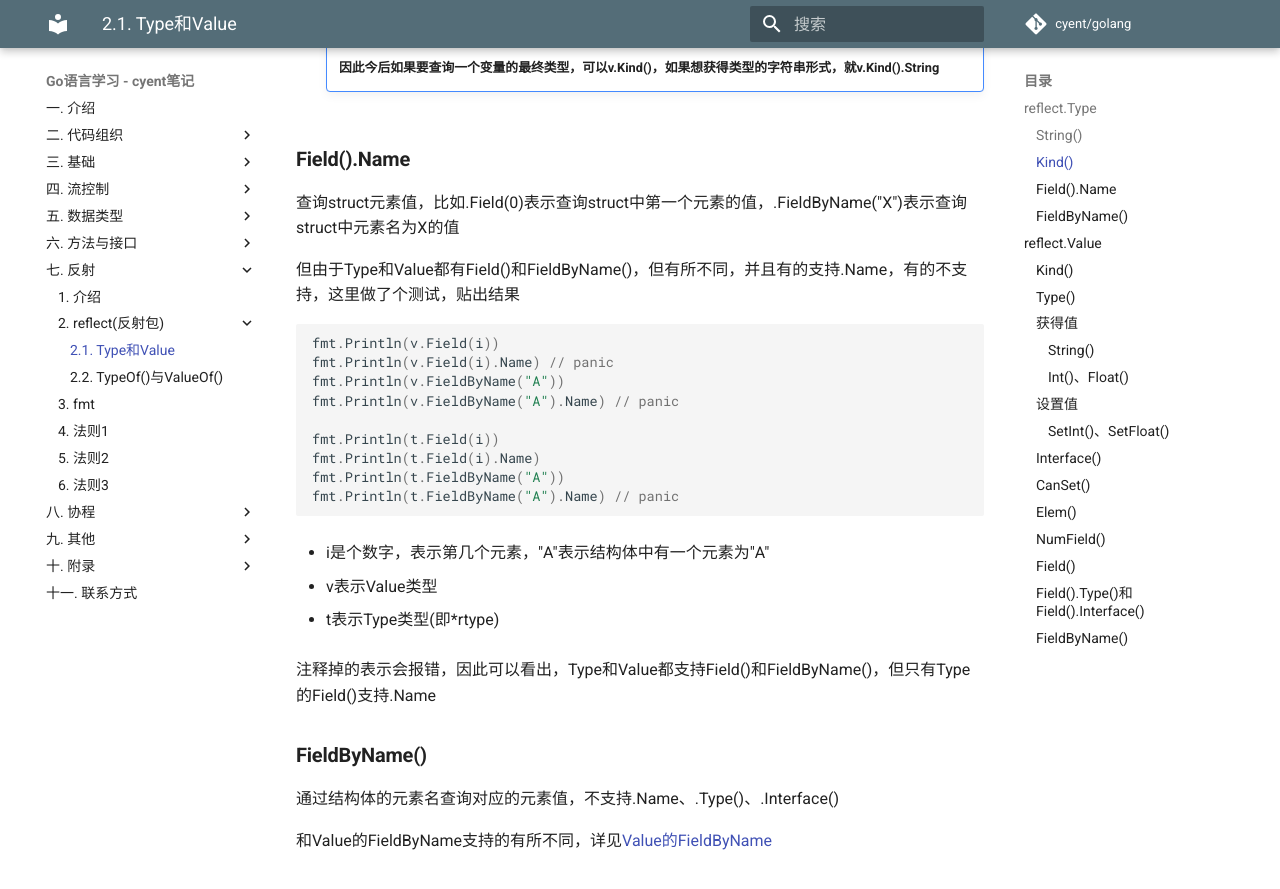
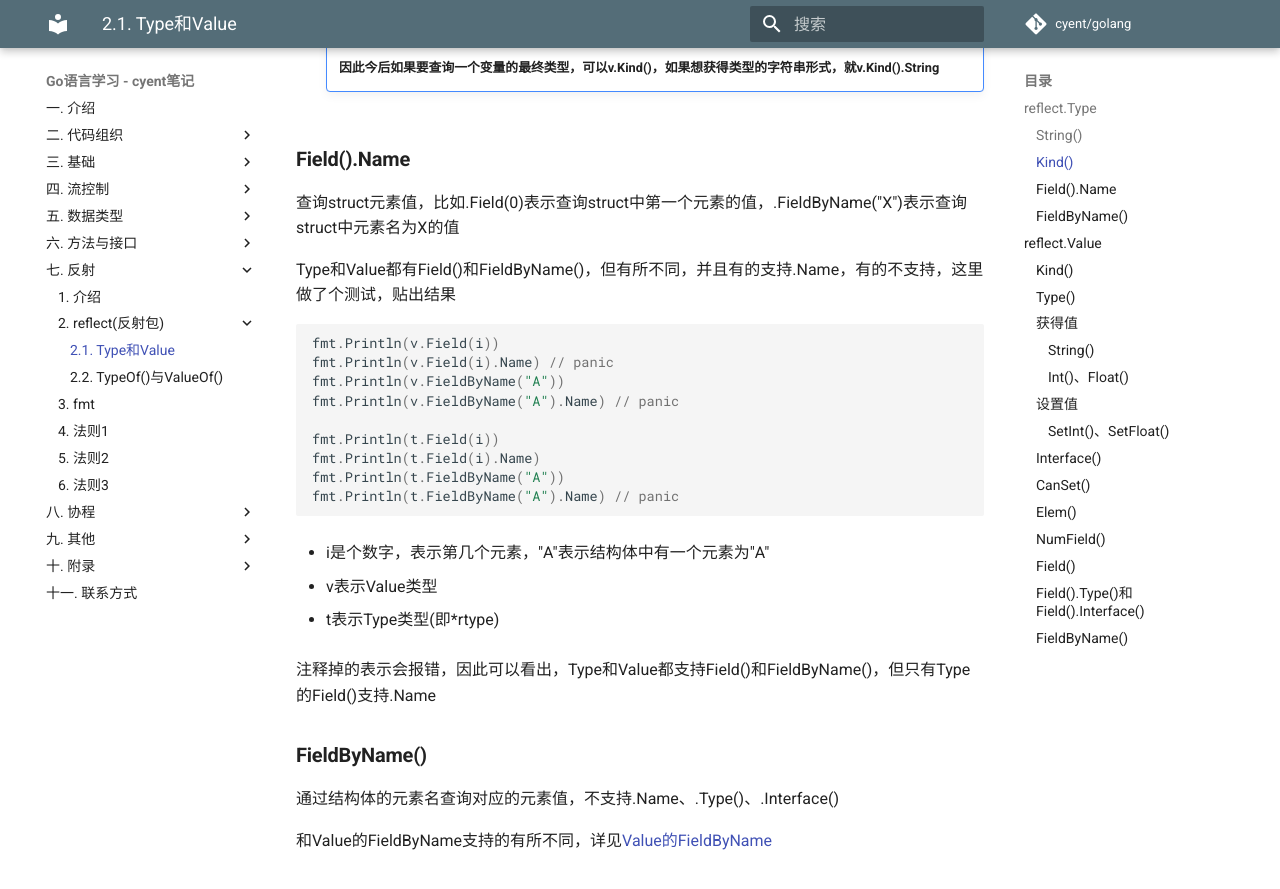
Before and after one commit to yxhsea/golang, an MkDocs documentation site: the page built from docs/reflect/pkg_type_value.md, in a window 1280 px wide and 900 px high, scrolled down 2614 px. Shown: the top 889 px of the window. Built offline with MkDocs 1.6.1 and Material for MkDocs 9.7.7, drawn with Linux system fonts in a browser that asks for light colours; comment, search, counter and statistics services are not loaded; old or Windows-style settings are respelled for this version of MkDocs.

Commit message:
2018-06-07

````diff
--- a/docs/reflect/pkg_type_value.md
+++ b/docs/reflect/pkg_type_value.md
@@ -198,7 +198,7 @@ true
 
 查询struct元素值，比如.Field(0)表示查询struct中第一个元素的值，.FieldByName("X")表示查询struct中元素名为X的值
 
-但由于Type和Value都有Field()和FieldByName()，但有所不同，并且有的支持.Name，有的不支持，这里做了个测试，贴出结果
+Type和Value都有Field()和FieldByName()，但有所不同，并且有的支持.Name，有的不支持，这里做了个测试，贴出结果
 
 ```go
 fmt.Println(v.Field(i))
````
